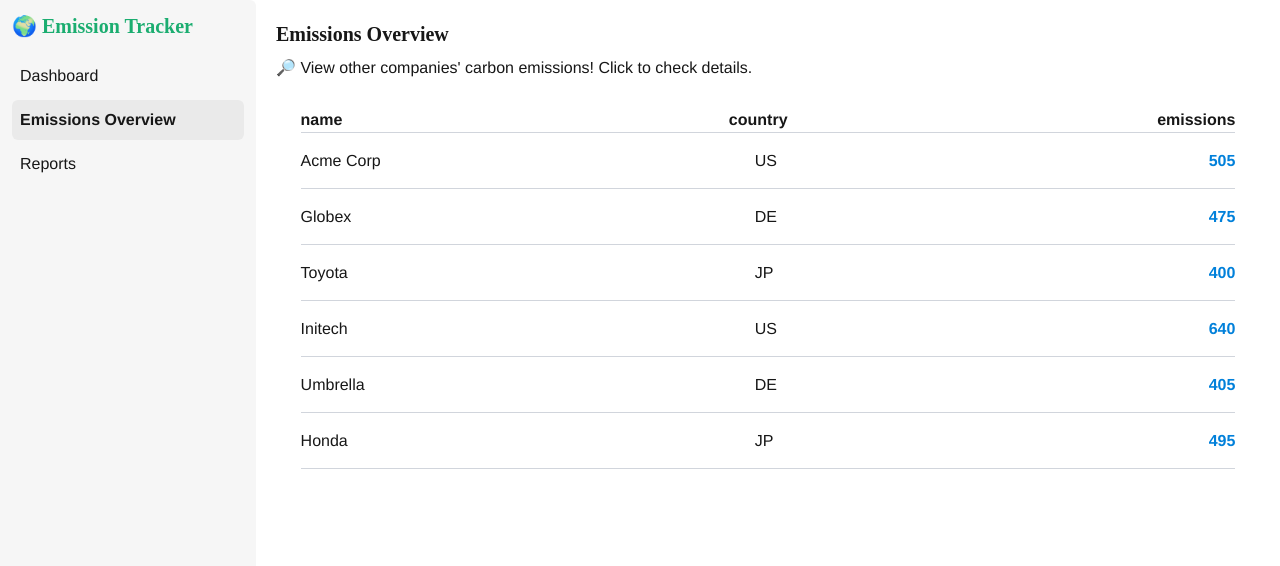
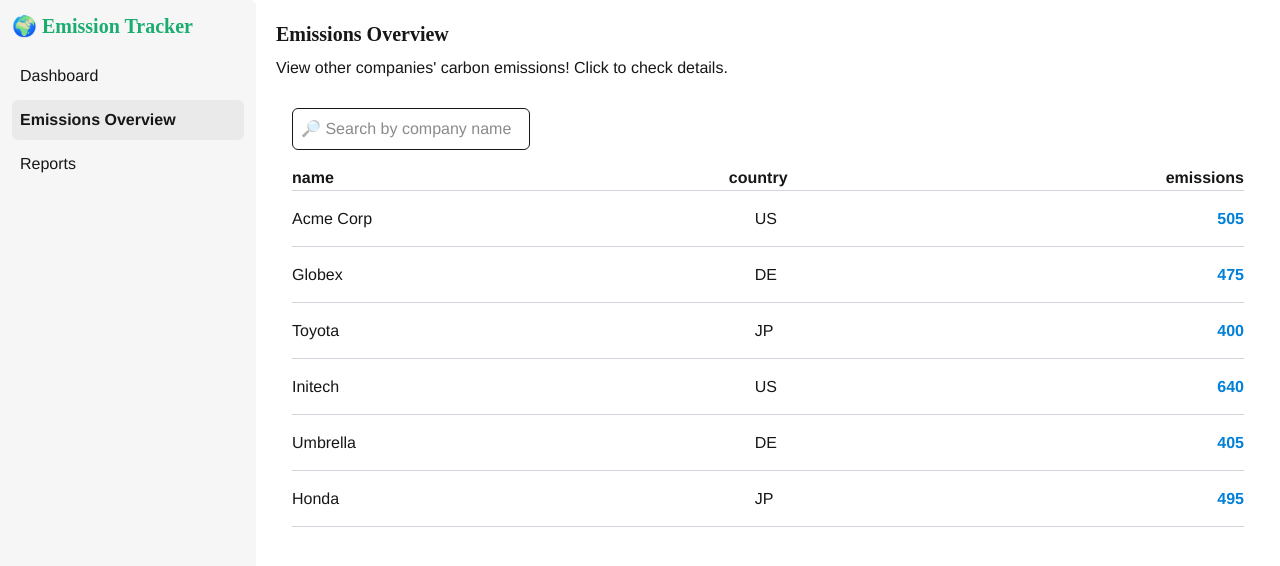
Before and after one commit to hyenee99/Carbon-Emissions-Dashboard, a Next.js app: page /overview in a window 1280 px wide. Shown: the top 566 px of the page. Built offline with nearby package versions, Linux system fonts and the light colour scheme; a web font is replaced by a local one.

Commit message:
feat: emssions overview 페이지 회사 검색 기능 추가

```diff
--- a/src/app/overview/page.tsx
+++ b/src/app/overview/page.tsx
@@ -6,6 +6,7 @@
 
 export default function EmissionOverview() {
   const [companies, setCompanies] = useState<Company[]>([]);
+  const [searchTerm, setSearchTerm] = useState("");
 
   useEffect(() => {
     async function loadCompanies() {
@@ -25,29 +26,41 @@
     company.emissions.reduce((acc, cur) => acc + cur.emissions, 0)
   );
 
+  const filteredCompanies = companies.filter((company) =>
+    company.name.toLowerCase().includes(searchTerm.toLowerCase())
+  );
+
   return (
     <div className="p-2">
       <div className="space-y-2 mb-7">
         <h1 className="text-xl">Emissions Overview</h1>
-        <p>
-          🔎 View other companies' carbon emissions! Click to check details.
-        </p>
+        <p>View other companies' carbon emissions! Click to check details.</p>
       </div>
 
-      <div className="w-[95%] m-auto">
+      <div className="w-full px-4">
+        <input
+          type="text"
+          placeholder="🔎 Search by company name"
+          value={searchTerm}
+          onChange={(e) => setSearchTerm(e.target.value)}
+          className="border p-2 mb-4 w-[25%] rounded-md"
+        />
         <div className="font-semibold border-b border-gray-300 flex justify-between">
           <p className="w-[30%]">name</p>
           <p className="w-[30%]">country</p>
           <p>emissions</p>
         </div>
 
-        {companies.map((item, idx) => (
-          <OverviewBox
-            key={item.id}
-            company={item}
-            emissions={sumOfEmissions[idx]}
-          />
-        ))}
+        {filteredCompanies.map((item) => {
+          const idx = companies.indexOf(item);
+          return (
+            <OverviewBox
+              key={item.id}
+              company={item}
+              emissions={sumOfEmissions[idx]}
+            />
+          );
+        })}
       </div>
     </div>
   );
```
